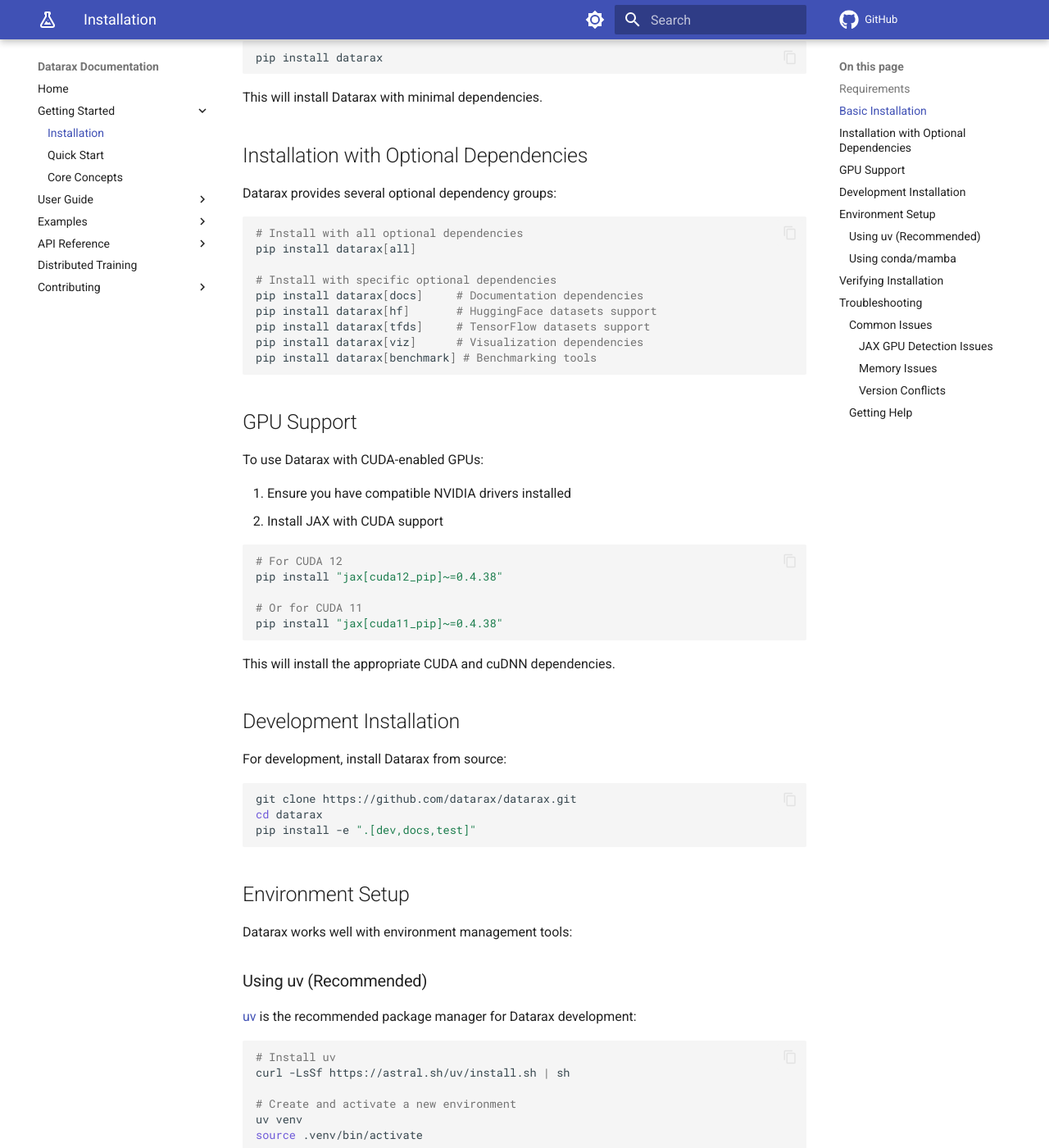
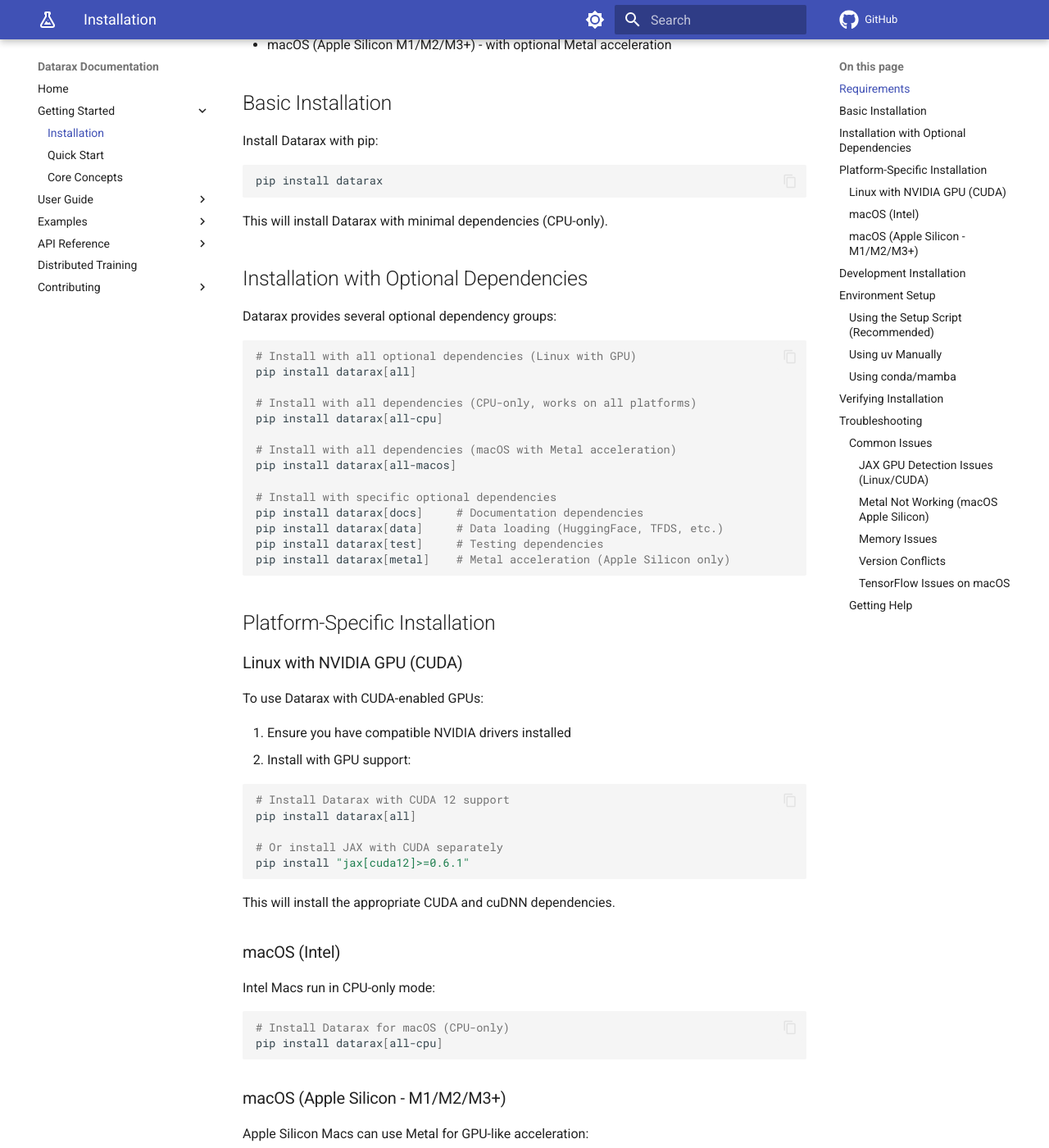
Before and after one commit to avitai/datarax, an MkDocs documentation site: the page built from docs/getting_started/installation.md, in a window 1280 px wide and 1400 px high, scrolled down 553 px. Shown: the whole window at 82% size. Built offline with MkDocs 1.6.1 and Material for MkDocs 9.7.7, drawn with Linux system fonts in a browser that asks for light colours; comment, search, counter and statistics services are not loaded; some of the changed text lies outside the part shown.

Commit message:
feat: Add macOS support with TensorFlow compatibility fixes
This commit adds full macOS support for Datarax, handling the known
TensorFlow import hang issue on macOS ARM64 (tensorflow/tensorflow#52138).

Key changes:

1. Lazy imports for TFDSSource and HFSource in sources/__init__.py
   - Prevents TensorFlow import during pytest collection
   - Uses __getattr__ pattern for deferred loading

2. Platform-aware test skips
   - Module-level skips for TFDS tests on macOS
   - Skip TFDS/HF benchmark tests on macOS
   - Skip TFDS example execution tests on macOS

3. JAX profiler tracing disabled on macOS
   - JAX profiler uses TensorFlow/TensorBoard internally
   - Gracefully skips with warning instead of crashing

4. CI workflow updates
   - Added macos-14 (ARM64) to test matrix
   - Platform-specific dependency installation
   - TensorFlow environment variables for CI

5. Test fixes
   - Relaxed float tolerance in test_batch_stats_fn_usage

````diff
--- a/docs/getting_started/installation.md
+++ b/docs/getting_started/installation.md
@@ -7,8 +7,14 @@
 Datarax requires:
 
 - Python 3.11 or higher
-- JAX 0.4.38 or higher
-- Flax 0.10 or higher
+- JAX 0.6.1 or higher
+- Flax 0.12 or higher
+
+**Supported Platforms:**
+
+- Linux (x86_64) - with optional CUDA GPU support
+- macOS (Intel x86_64) - CPU-only
+- macOS (Apple Silicon M1/M2/M3+) - with optional Metal acceleration
 
 ## Basic Installation
 
@@ -18,56 +24,131 @@
 pip install datarax
 ```
 
-This will install Datarax with minimal dependencies.
+This will install Datarax with minimal dependencies (CPU-only).
 
 ## Installation with Optional Dependencies
 
 Datarax provides several optional dependency groups:
 
 ```bash
-# Install with all optional dependencies
+# Install with all optional dependencies (Linux with GPU)
 pip install datarax[all]
+
+# Install with all dependencies (CPU-only, works on all platforms)
+pip install datarax[all-cpu]
+
+# Install with all dependencies (macOS with Metal acceleration)
+pip install datarax[all-macos]
 
 # Install with specific optional dependencies
 pip install datarax[docs]     # Documentation dependencies
-pip install datarax[hf]       # HuggingFace datasets support
-pip install datarax[tfds]     # TensorFlow datasets support
-pip install datarax[viz]      # Visualization dependencies
-pip install datarax[benchmark] # Benchmarking tools
+pip install datarax[data]     # Data loading (HuggingFace, TFDS, etc.)
+pip install datarax[test]     # Testing dependencies
+pip install datarax[metal]    # Metal acceleration (Apple Silicon only)
 ```
 
-## GPU Support
+## Platform-Specific Installation
+
+### Linux with NVIDIA GPU (CUDA)
 
 To use Datarax with CUDA-enabled GPUs:
 
 1. Ensure you have compatible NVIDIA drivers installed
-2. Install JAX with CUDA support
+2. Install with GPU support:
 
 ```bash
-# For CUDA 12
-pip install "jax[cuda12_pip]~=0.4.38"
+# Install Datarax with CUDA 12 support
+pip install datarax[all]
 
-# Or for CUDA 11
-pip install "jax[cuda11_pip]~=0.4.38"
+# Or install JAX with CUDA separately
+pip install "jax[cuda12]>=0.6.1"
 ```
 
 This will install the appropriate CUDA and cuDNN dependencies.
+
+### macOS (Intel)
+
+Intel Macs run in CPU-only mode:
+
+```bash
+# Install Datarax for macOS (CPU-only)
+pip install datarax[all-cpu]
+```
+
+### macOS (Apple Silicon - M1/M2/M3+)
+
+Apple Silicon Macs can use Metal for GPU-like acceleration:
+
+```bash
+# Option 1: CPU-only (simpler, always works)
+pip install datarax[all-cpu]
+
+# Option 2: With Metal acceleration (recommended for performance)
+pip install datarax[all-macos]
+```
+
+**Note:** Metal acceleration requires:
+
+- macOS 12.0 (Monterey) or later
+- Apple Silicon chip (M1, M2, M3, or newer)
+
+To verify Metal is working:
+
+```python
+import jax
+print(jax.devices())
+# Should show: [METAL:0] or similar
+```
 
 ## Development Installation
 
 For development, install Datarax from source:
 
 ```bash
-git clone https://github.com/datarax/datarax.git
+git clone https://github.com/avitai/datarax.git
 cd datarax
-pip install -e ".[dev,docs,test]"
+
+# Use the automated setup script (recommended)
+./setup.sh
+
+# Or install manually based on your platform:
+# Linux with GPU:
+pip install -e ".[all]"
+
+# macOS (Apple Silicon with Metal):
+pip install -e ".[all-macos]"
+
+# Any platform (CPU-only):
+pip install -e ".[all-cpu]"
 ```
 
 ## Environment Setup
 
 Datarax works well with environment management tools:
 
-### Using uv (Recommended)
+### Using the Setup Script (Recommended)
+
+The included `setup.sh` script automatically detects your platform and configures the environment:
+
+```bash
+# Clone the repository
+git clone https://github.com/avitai/datarax.git
+cd datarax
+
+# Run setup with auto-detection
+./setup.sh
+
+# Or with specific options:
+./setup.sh --cpu-only    # Force CPU-only mode
+./setup.sh --metal       # Enable Metal (Apple Silicon only)
+./setup.sh --force       # Reinstall existing environment
+./setup.sh --help        # Show all options
+
+# Activate the environment
+source ./activate.sh
+```
+
+### Using uv Manually
 
 [uv](https://github.com/astral-sh/uv) is the recommended package manager for Datarax development:
 
@@ -79,8 +160,15 @@
 uv venv
 source .venv/bin/activate
 
-# Install Datarax and dependencies
+# Install based on your platform:
+# Linux with CUDA:
 uv pip install -e ".[all]"
+
+# macOS with Metal:
+uv pip install -e ".[all-macos]"
+
+# CPU-only (any platform):
+uv pip install -e ".[all-cpu]"
 ```
 
 ### Using conda/mamba
@@ -88,7 +176,11 @@
 ```bash
 conda create -n datarax python=3.11
 conda activate datarax
-pip install datarax
+
+# Install based on your platform
+pip install datarax[all-cpu]  # CPU-only
+# or
+pip install datarax[all-macos]  # macOS with Metal
 ```
 
 ## Verifying Installation
@@ -124,9 +216,9 @@
 
 ### Common Issues
 
-#### JAX GPU Detection Issues
+#### JAX GPU Detection Issues (Linux/CUDA)
 
-If JAX doesn't detect your GPU:
+If JAX doesn't detect your NVIDIA GPU:
 
 1. Verify CUDA installation: `nvidia-smi`
 2. Check JAX can see GPU devices:
@@ -143,12 +235,45 @@
    export XLA_PYTHON_CLIENT_ALLOCATOR=platform
    ```
 
+#### Metal Not Working (macOS Apple Silicon)
+
+If Metal acceleration isn't working on Apple Silicon:
+
+1. Verify you have an Apple Silicon Mac:
+
+   ```bash
+   uname -m  # Should show "arm64"
+   ```
+
+2. Check that jax-metal is installed:
+
+   ```bash
+   pip list | grep jax-metal
+   ```
+
+3. Verify JAX sees the Metal device:
+
+   ```python
+   import jax
+   print(jax.devices())
+   # Should show [METAL:0] or similar
+   ```
+
+4. If using the setup script, ensure you used the `--metal` flag:
+
+   ```bash
+   ./setup.sh --metal --force
+   ```
+
+5. Ensure you're on macOS 12.0+ (Monterey or later)
+
 #### Memory Issues
 
-For GPU memory management:
+For GPU/Metal memory management:
 
 ```bash
 export XLA_PYTHON_CLIENT_MEM_FRACTION=0.75  # Use only 75% of GPU memory
+export XLA_PYTHON_CLIENT_PREALLOCATE=false  # Don't preallocate memory
 ```
 
 #### Version Conflicts
@@ -156,17 +281,34 @@
 If you encounter package conflicts:
 
 ```bash
+# Linux with GPU:
 pip install --upgrade "datarax[all]" --force-reinstall
+
+# macOS:
+pip install --upgrade "datarax[all-cpu]" --force-reinstall
+
+# macOS with Metal:
+pip install --upgrade "datarax[all-macos]" --force-reinstall
+```
+
+#### TensorFlow Issues on macOS
+
+TensorFlow on macOS is CPU-only. If you encounter TensorFlow-related errors:
+
+```bash
+# Ensure you're using the CPU version
+export TF_CPP_MIN_LOG_LEVEL=1
 ```
 
 ### Getting Help
 
 If you encounter issues:
 
-1. Check the [GitHub issues](https://github.com/datarax/datarax/issues) for similar problems
+1. Check the [GitHub issues](https://github.com/avitai/datarax/issues) for similar problems
 2. Create a new issue with:
    - Datarax version
    - JAX version
    - Python version
-   - CUDA version (if using GPU)
+   - Platform (Linux, macOS Intel, macOS Apple Silicon)
+   - CUDA version (if using Linux GPU)
    - Error messages and a minimal code example
````
Also changed, not shown: README.md (+53 -18 lines), docs/dev_guide.md (+19 -0 lines), pyproject.toml (+16 -2 lines), 13 other files.
